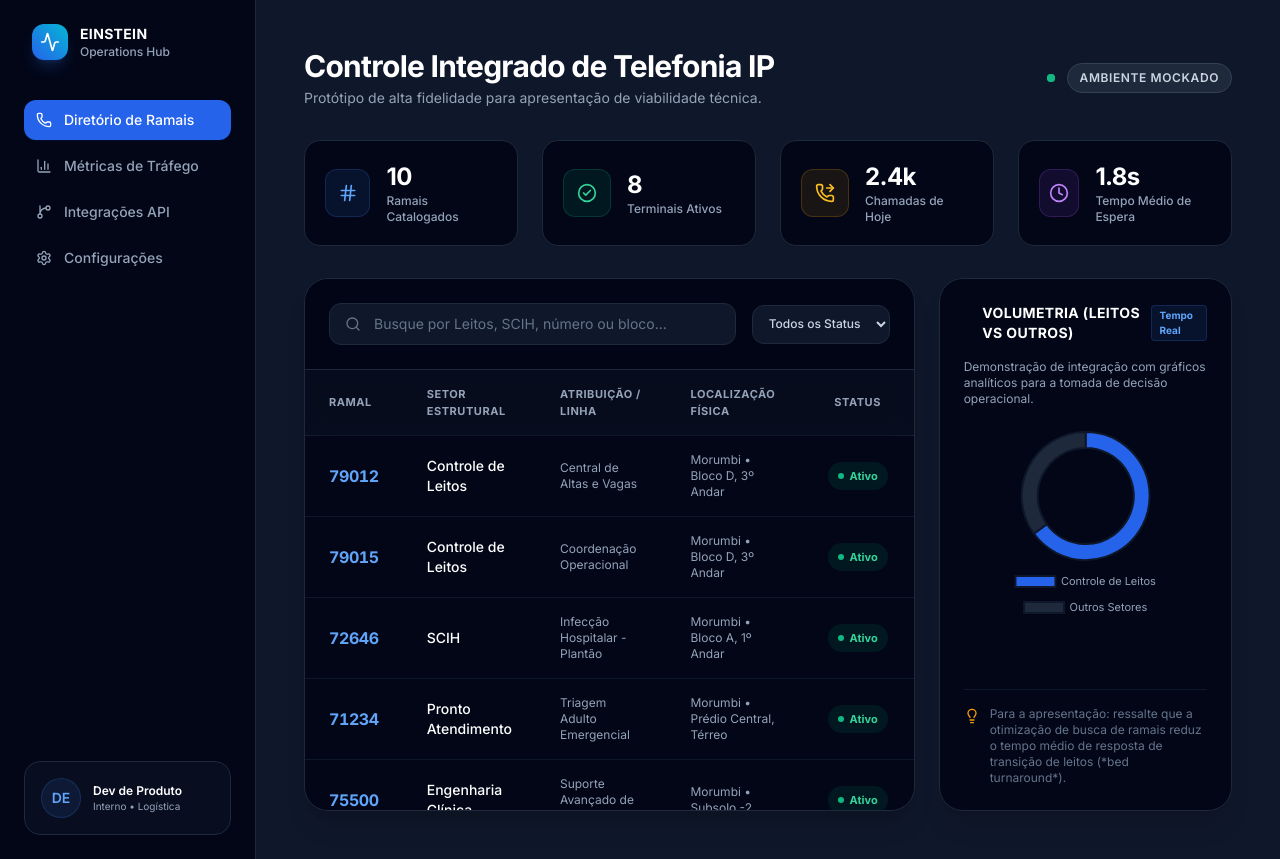
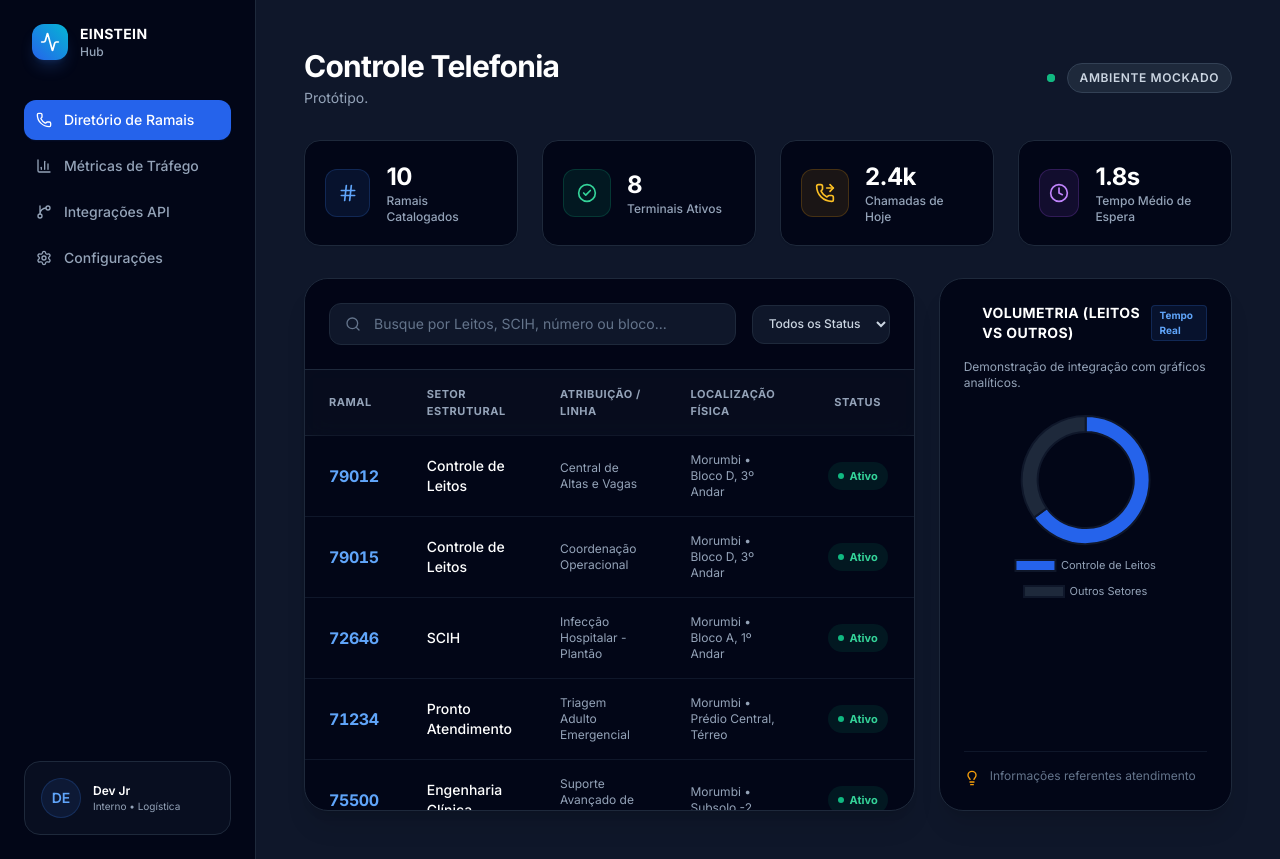
Before and after one commit to Mafraaa/teste-ramais, a plain HTML site: page index.html in a window 1280 px wide. Drawn offline with nearby package versions, Linux system fonts and the light colour scheme.

Commit message:
alterações textuais

```diff
--- a/index.html
+++ b/index.html
@@ -3,7 +3,7 @@
 <head>
 <meta charset="UTF-8">
 <meta name="viewport" content="width=device-width, initial-scale=1.0">
-<title>Einstein Telephony Operations Hub</title>
+<title>Einstein Pesquisa Ramais</title>
 <script src="https://cdn.tailwindcss.com"></script>
 <link rel="preconnect" href="https://fonts.googleapis.com">
 <link rel="preconnect" href="https://fonts.gstatic.com" crossorigin>
@@ -29,7 +29,7 @@
 </div>
 <div>
 <div class="font-bold text-white text-sm tracking-wide uppercase">Einstein</div>
-<div class="text-xs text-slate-400 font-medium">Operations Hub</div>
+<div class="text-xs text-slate-400 font-medium">Hub</div>
 </div>
 </div>
 <nav class="space-y-1.5">
@@ -52,7 +52,7 @@
                    DE
 </div>
 <div>
-<div class="text-xs font-semibold text-white">Dev de Produto</div>
+<div class="text-xs font-semibold text-white">Dev Jr</div>
 <div class="text-[10px] text-slate-400">Interno • Logística</div>
 </div>
 </div>
@@ -61,9 +61,9 @@
 <header class="flex flex-col sm:flex-row sm:items-center sm:justify-between gap-4">
 <div>
 <h1 class="text-2xl md:text-3xl font-bold tracking-tight text-white flex items-center gap-3">
-                       Controle Integrado de Telefonia IP
+                       Controle Telefonia
 </h1>
-<p class="text-sm text-slate-400 mt-1">Protótipo de alta fidelidade para apresentação de viabilidade técnica.</p>
+<p class="text-sm text-slate-400 mt-1">Protótipo.</p>
 </div>
 <div class="flex items-center gap-3">
 <span class="flex h-2 w-2 relative">
@@ -164,21 +164,21 @@
 </h3>
 <span class="text-[10px] font-bold text-blue-400 bg-blue-500/10 border border-blue-500/20 px-2 py-0.5 rounded">Tempo Real</span>
 </div>
-<p class="text-xs text-slate-400 mb-6">Demonstração de integração com gráficos analíticos para a tomada de decisão operacional.</p>
+<p class="text-xs text-slate-400 mb-6">Demonstração de integração com gráficos analíticos.</p>
 <div class="relative h-48 w-full">
 <canvas id="trafficChart"></canvas>
 </div>
 </div>
 <div class="mt-6 pt-4 border-t border-slate-900 text-xs text-slate-500 flex items-start gap-2.5">
 <i data-lucide="lightbulb" class="w-4 h-4 text-amber-500 shrink-0 mt-0.5"></i>
-<span>Para a apresentação: ressalte que a otimização de busca de ramais reduz o tempo médio de resposta de transição de leitos (*bed turnaround*).</span>
+<span>Informações referentes atendimento</span>
 </div>
 </div>
 </div>
 </main>
 </div>
 <script>
-       // Dados de Alta Fidelidade para a Apresentação Corporativa
+       // Dados
        const ramaisMock = [
            { numero: '79012', setor: 'Controle de Leitos', atribuicao: 'Central de Altas e Vagas', local: 'Morumbi • Bloco D, 3º Andar', status: 'Ativo' },
            { numero: '79015', setor: 'Controle de Leitos', atribuicao: 'Coordenação Operacional', local: 'Morumbi • Bloco D, 3º Andar', status: 'Ativo' },
@@ -244,7 +244,7 @@
        statusFilter.addEventListener('change', filterData);
        // Renderização Inicial da Tabela
        renderTable(ramaisMock);
-       // Inicializa os ícones do Lucide após montar o HTML
+       // Inicializa os ícones do Lucide
        lucide.createIcons();
        // Configuração do Gráfico Analítico (Chart.js)
        const ctx = document.getElementById('trafficChart').getContext('2d');
```
